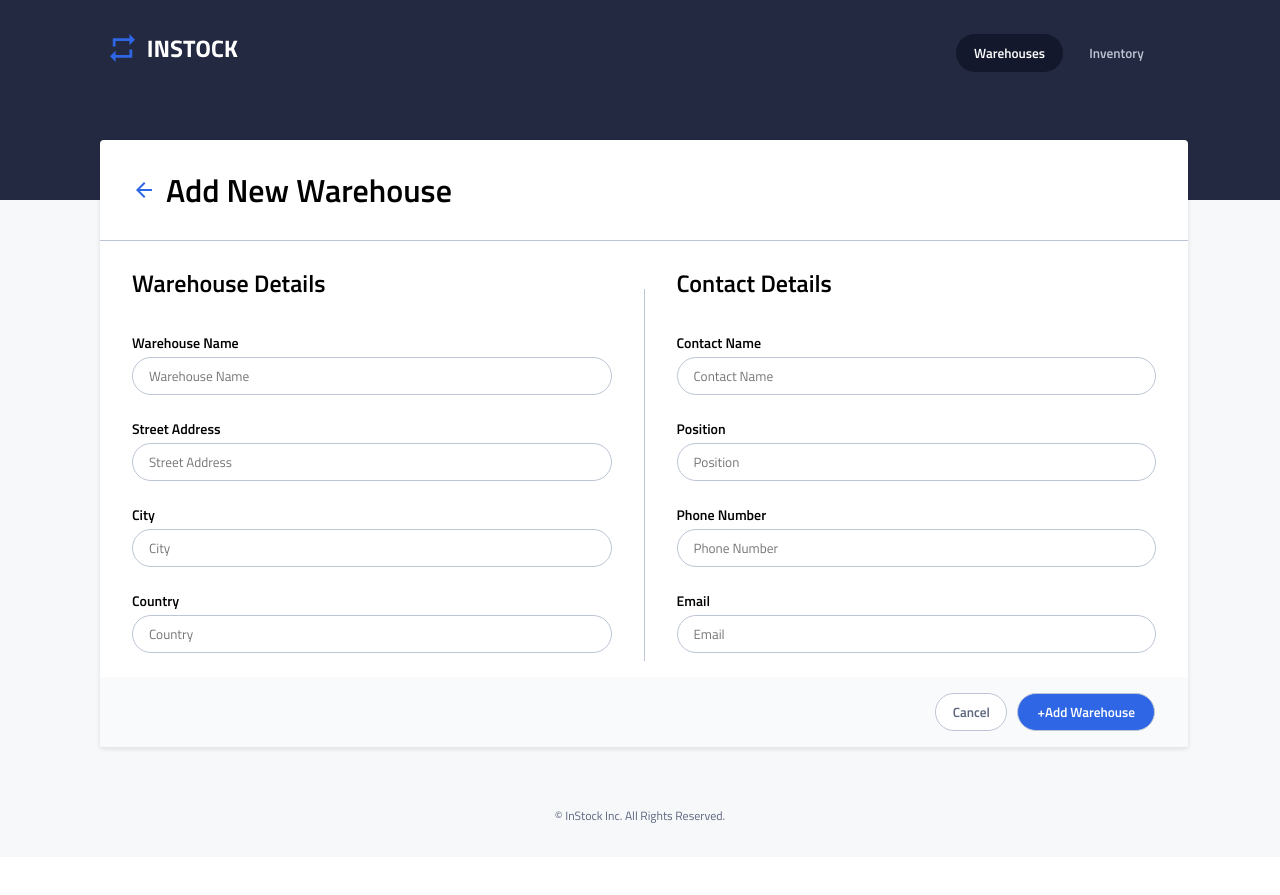
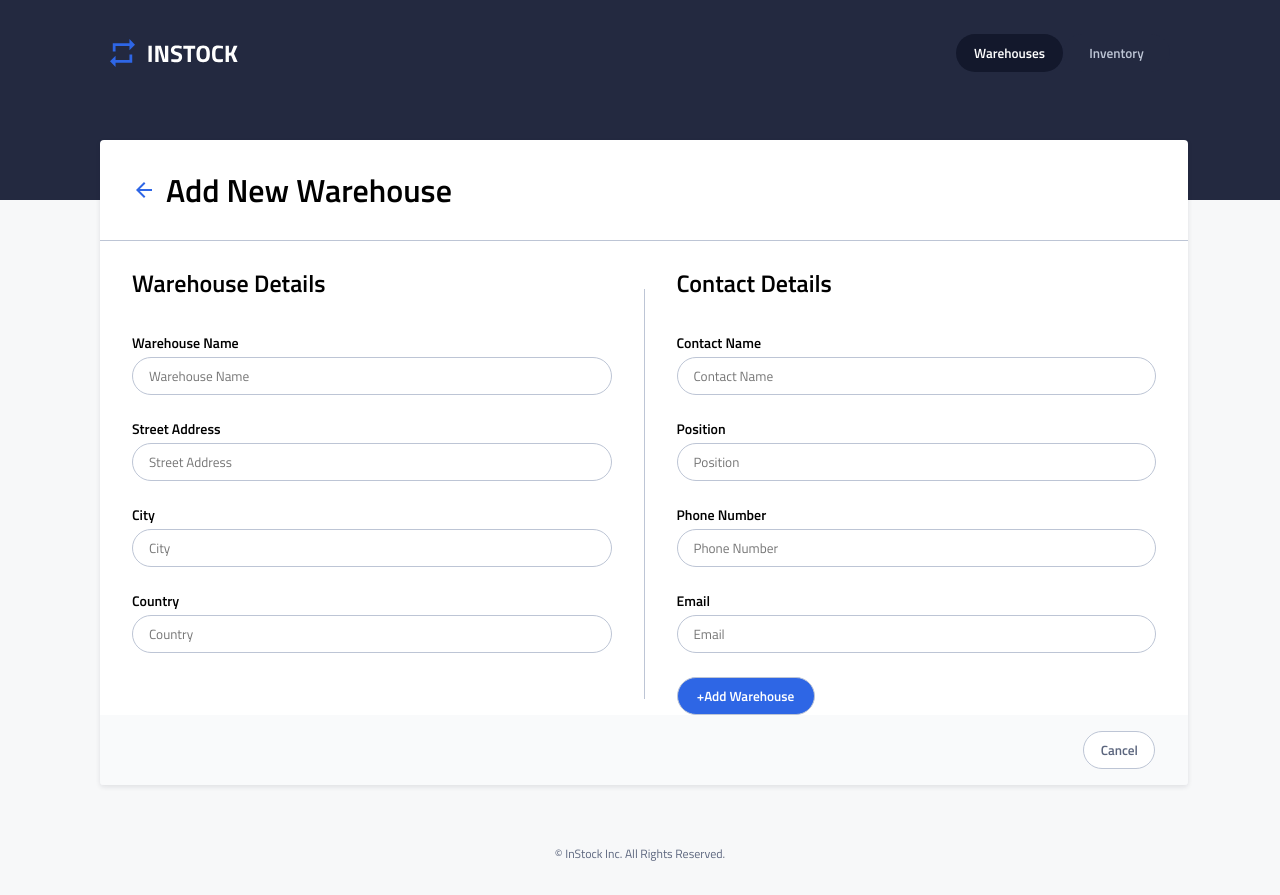
Before and after one commit to ShirinSadeghii/instock-frontend, a React (Create React App) app: page /details/add in a window 1280 px wide. Before the commit the page ends 857 px from the top, so only its background shows below. Built offline with nearby package versions, Linux system fonts and the light colour scheme.

Commit message:
change height to auto on header logo

```diff
--- a/src/App.jsx
+++ b/src/App.jsx
@@ -1,6 +1,6 @@
 import { BrowserRouter, Routes, Route } from "react-router-dom";
 import Inventory from "./pages/Inventory/Inventory";
-import WarehouseDetails from "./pages/WarehouseDetails/WarehouseDetails";
+import WarehouseDetailsPage from "./pages/WarehouseDetailsPage/WarehouseDetailsPage";
 import Warehouses from "./pages/Warehouses/Warehouses";
 import AddWarehousePage from './pages/AddWarehousePage/AddWarehousePage';
 import "./App.scss";
@@ -11,7 +11,7 @@ function App() {
       <BrowserRouter>
         <Routes>
           <Route path="/" element={<Warehouses />}></Route>
-          <Route path="/details" element={<WarehouseDetails />}></Route>
+          <Route path="/details" element={<WarehouseDetailsPage />}></Route>
           <Route path="/details/add" element={<AddWarehousePage />}></Route>
           <Route path="/inventory" element={<Inventory />}></Route>
         </Routes>
--- a/src/components/Header/Header.scss
+++ b/src/components/Header/Header.scss
@@ -35,7 +35,7 @@
 
     &__logo {
         width: 8rem;
-        height: 28px;
+        height: auto;
         padding: 24px 0;
 
         @include tablet {
--- a/src/components/NewWarehouse/NewWarehouse.jsx
+++ b/src/components/NewWarehouse/NewWarehouse.jsx
@@ -3,30 +3,35 @@ import "../Warehouse/Warehouse.scss";
 import '../NewWarehouse/NewWarehouse.scss';
 import {useNavigate} from 'react-router-dom';
 import axios from 'axios';
+import { useEffect, useState } from 'react';
 
 function NewWarehouse() {
 
 const baseUrl = "http://3.20.237.64:80"
 const navigate = useNavigate();
 
-const handleSubmit = async (event) => {
-    event.preventDefault();
-    try {
-        const response = await axios.post(`${baseUrl}/warehouses`, {
-            warehouse_name: event.target.warehouse_name.value,
-            address: event.target.address.value,
-            city: event.target.city.value,
-            country: event.target.country.value,
-            contact_name: event.target.contact_name.value,
-            contact_position: event.target.contact_position.value,
-            contact_phone: event.target.contact_phone.value,
-            contact_email: event.target.contact_email.value,
-        });
-        navigate("/");
-    } catch (err) {
-        alert("please fill out the missing fields!");
-    }
-};
+// useEffect(() => {
+//     const handleSubmit = async (event) => {
+//         event.preventDefault();
+//         try {
+//             const response = await axios.post(`${baseUrl}/warehouses`, {
+//                 warehouse_name: event.target.warehouse_name.value,
+//                 address: event.target.address.value,
+//                 city: event.target.city.value,
+//                 country: event.target.country.value,
+//                 contact_name: event.target.contact_name.value,
+//                 contact_position: event.target.contact_position.value,
+//                 contact_phone: event.target.contact_phone.value,
+//                 contact_email: event.target.contact_email.value,
+//             });
+//             navigate("/");
+//         } catch (err) {
+//             alert("please fill out the missing fields!");
+//         }
+//     }
+//     handleSubmit();
+// }, []);
+
 
 function handleClick (event) {
     const cancelSubmit = () => {
@@ -59,7 +64,7 @@ return (
             <div className='warehouse-detail__divider'></div>
             <div className='warehouse-detail'>
                 <h2 className='warehouse-detail__title'>Contact Details</h2>
-                <form onSubmit={handleSubmit}className='warehouse-detail__form'>
+                <form  className='warehouse-detail__form'>
                     <label className='warehouse-detail__label'>Contact Name</label>
                     <input className='warehouse-detail__input' type="text" name="ContactName" placeholder='Contact Name' required></input>
                     <label className='warehouse-detail__label'>Position</label>
@@ -68,6 +73,7 @@ return (
                     <input className='warehouse-detail__input' type="text" name="PhoneNumber" placeholder='Phone Number' required></input>
                     <label className='warehouse-detail__label'>Email</label>
                     <input className='warehouse-detail__input' type="text" name="Email" placeholder='Email' required></input>
+                    <button className='buttons buttons--blue'>+Add Warehouse</button>
                 </form>
             </div>
         </div>
@@ -75,7 +81,7 @@ return (
         <div className='warehouse-detail__btn'>
             <div className='warehouse-detail__btn-container'>
                 <button onClick={handleClick} className='buttons'>Cancel</button>
-                <button className='buttons buttons--blue'>+Add Warehouse</button>
+
             </div>
         </div>
     </section>
--- a/src/pages/WarehouseDetails/WarehouseDetails.jsx
+++ b/src/pages/WarehouseDetailsPage/WarehouseDetailsPage.jsx
@@ -3,7 +3,7 @@ import Footer from "../../components/Footer/Footer";
 import Warehouse from '../../components/Warehouse/Warehouse';
 import '../../App.scss';
 
-function WarehouseDetails() {
+function WarehouseDetailsPage() {
     return (
         <div className="warehouse-details">
             <Header />
@@ -14,4 +14,4 @@ function WarehouseDetails() {
         </div>
     );
 }
-export default WarehouseDetails;
+export default WarehouseDetailsPage;
```
